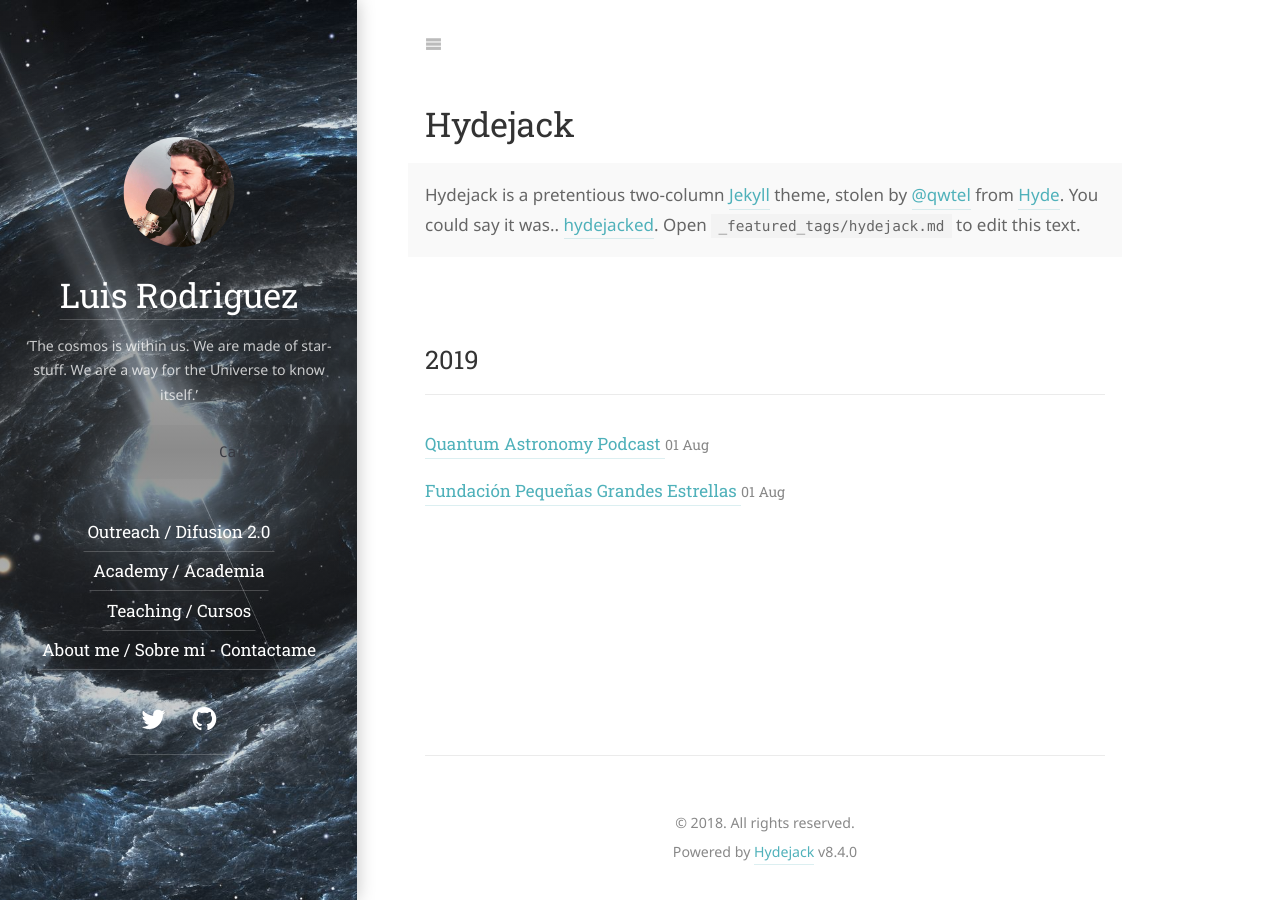
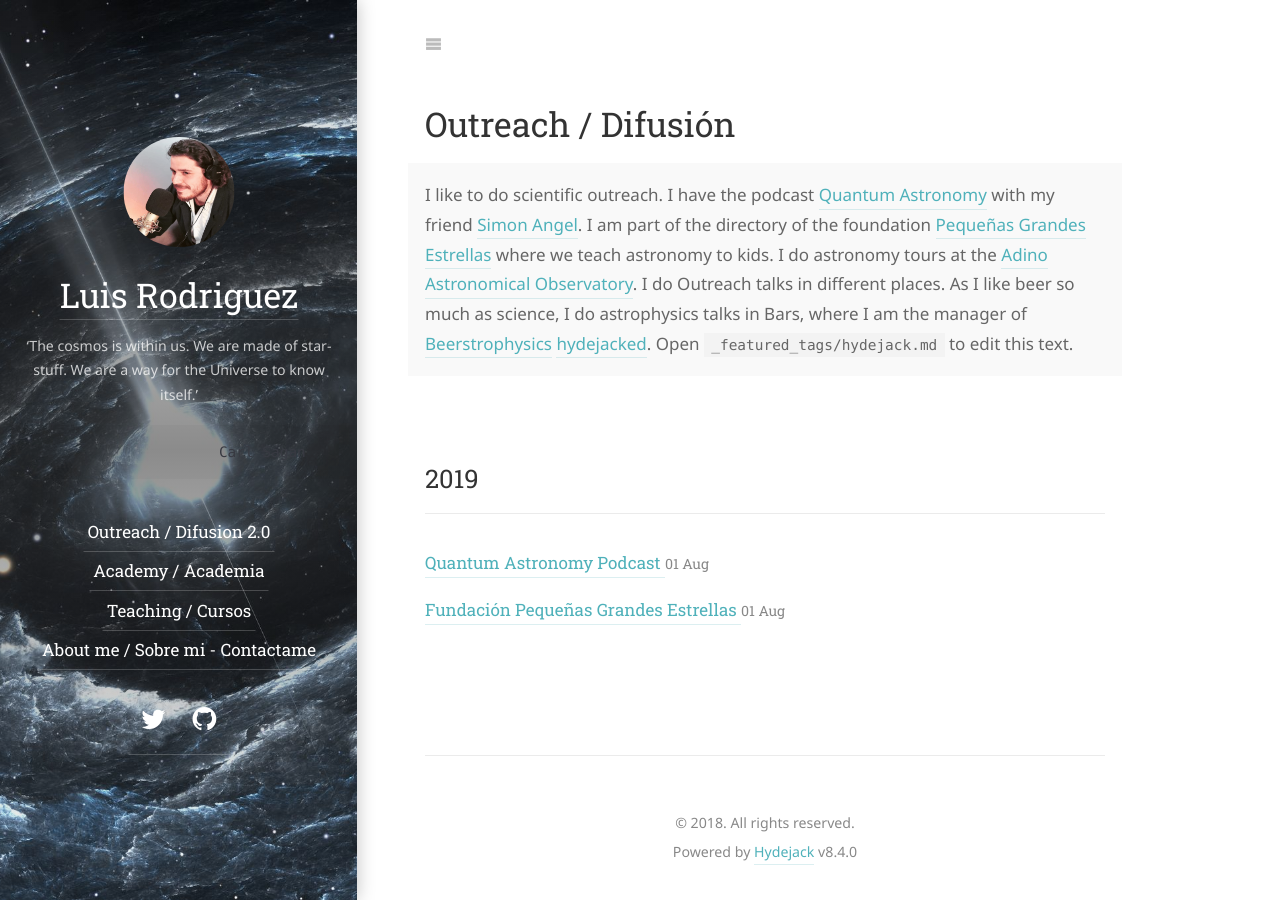
Before and after one commit to Lsrodrig/lsrodrig.github.io, a Jekyll site: the page built from _featured_categories/hydejack.md, in a window 1280 px wide. Built offline with Jekyll 4.4.1, drawn with Linux system fonts in a browser that asks for light colours; some web fonts are replaced.

Commit message:
Update hydejack.md

```diff
--- a/_featured_categories/hydejack.md
+++ b/_featured_categories/hydejack.md
@@ -1,12 +1,13 @@
 ---
 layout: list
-title: Hydejack
+title: Outreach / Difusión
 slug: hydejack
 menu: true
 order: 1
 description: >
-  Hydejack is a pretentious two-column [Jekyll](http://jekyllrb.com/) theme, stolen by
-  [@qwtel](https://twitter.com/qwtel) from [Hyde](http://hyde.getpoole.com).
-  You could say it was.. [hydejacked](http://media3.giphy.com/media/makedRIckZBW8/giphy.gif).
+  I like to do scientific outreach. I have the podcast [Quantum Astronomy](https://open.spotify.com/show/03rueSFwQr5mlTzto6VJFS) with my friend [Simon Angel](https://www.instagram.com/saangel_/). I am part of the directory of the foundation [Pequeñas Grandes Estrellas](https://www.instagram.com/fundacionpge/) where we teach astronomy to kids. I do astronomy tours at the [Adino Astronomical Observatory](http://www.oaa.cl/).
+  I do Outreach talks in different places. As I like beer so much as science, I do astrophysics talks in Bars, where I am the manager of  [Beerstrophysics](https://www.facebook.com/pages/category/Cause/Beerstrophysics-248955398954384/)
+
+  [hydejacked](http://media3.giphy.com/media/makedRIckZBW8/giphy.gif).
   Open `_featured_tags/hydejack.md` to edit this text.
 ---
```
